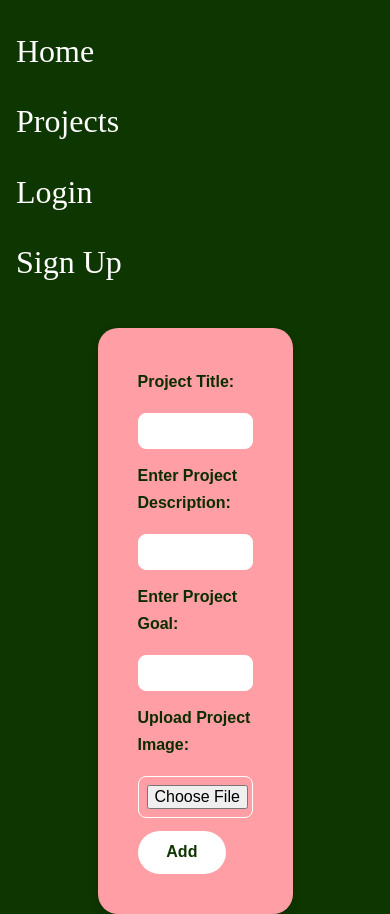
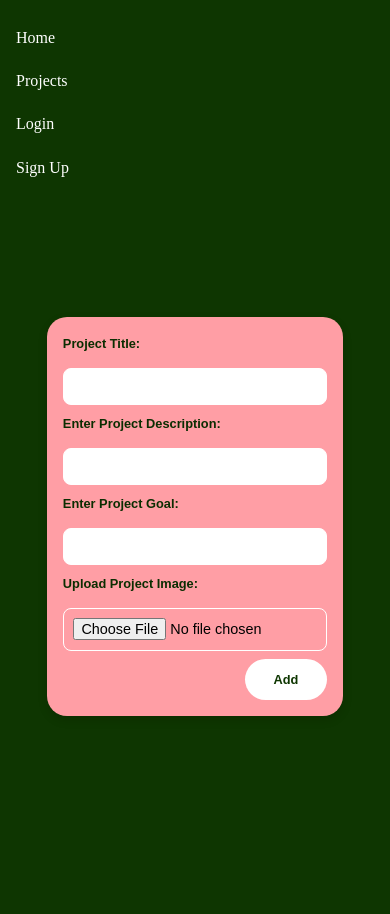
Before and after one commit to todesclia/crowdfunding-frontend, a React (Vite) app: page /addproject in a window 390 px wide. After the commit the page ends 873 px from the top, so only its background shows below. Built offline with nearby package versions, Linux system fonts and the light colour scheme; a web font is replaced by a local one.

Commit message:
more css fixes

```diff
--- a/src/components/RippleRise.css
+++ b/src/components/RippleRise.css
@@ -5,10 +5,11 @@
   box-sizing: border-box;
 }
 
+/* border: 4px solid red; */
+
 body {
   font-family: "Rubik Doodle Shadow", Arial, Helvetica, sans-serif;
   line-height: 1.7;
-  /* background-color: #0f5759; */
   background-color: #0e3601;
   min-height: 100vh;
   background-size: cover;
@@ -26,6 +27,7 @@ body {
   border-radius: 50px;
   cursor: pointer;
   text-align: center;
+  float: right;
   font-size: 1rem;
   font-weight: bold;
   transition: all 0.3s ease;
@@ -71,19 +73,12 @@ body {
   gap: 2rem;
   padding: 3rem 1rem 1rem 1rem; /* Add padding to the home container (top and sides) */
   margin-top: 4rem; /* Adds space between the navbar and the cards */
-
-}
-
-.project-cards-container {
-  grid-column: span 3;
-  display: grid;
-  grid-template-columns: repeat(3, 1fr);
-  gap: 20px;
-  padding: 20px;
 }
 
 .cards {
-  border: 1px solid #84363d;
+  display: flex; /* Enable flexbox */
+  flex-direction: column; /* Stack child elements in a column */
+  border: 1px solid #ff9ea5;
   font-family: Geneva, Verdana, sans-serif;
   width: 80%;
   margin-top: 2em;
@@ -113,6 +108,10 @@ body {
 }
 
 .cards a {
+  display: flex; /* Enable flexbox */
+  flex-direction: column; /* Stack child elements in a column */
+  justify-content: center; /* Center elements vertically */
+  align-items: center; /* Center elements horizontally */
   text-decoration: none;
 }
 
@@ -178,16 +177,17 @@ body {
   justify-content: center;
   align-items: center;
   min-height: 100vh;
+  padding: 1rem;
 }
 
 form {
   background-color: #ff9ea5;
-  padding: 2.5rem;
+  padding: 2rem;
   border-radius: 20px;
   box-shadow: 0 4px 10px rgba(0, 0, 0, 0.15);
   margin-top: 8rem; /* Add margin-top to create space between form and navbar */
   max-width: 600px; /* Set a maximum width for the form */
-  width: 50%; /* Make the form responsive, taking up 90% of the screen on smaller devices */
+  width: 90%; /* Make the form responsive, taking up 90% of the screen on smaller devices */
 }
 
 form label {
@@ -201,8 +201,8 @@ form label {
 form input,
 form select {
   width: 100%;
-  padding: 8px;
-  margin: 0.8rem 0;
+  padding: 0.8rem;
+  margin: 0.5rem 0;
   border-radius: 8px;
   border: 1px solid #fff;
   font-size: 1rem;
@@ -223,19 +223,72 @@ form input:focus {
 
   .navbar a {
     margin: 0.5rem 0;
+    font-size: 1rem; /* Adjust form font size */
   }
 
   .home {
     grid-template-columns: 1fr;
-    padding-top: 280px;
+    margin-top: 9rem;
   }
 
-  .card {
-    grid-column: span 1; /* Adjust for mobile screens */
-    padding-top: 20px;
+  .card-details {
+    padding: 0.6rem;
+    margin-top: 13.5rem;
+  }
+
+  .card-details img {
+    width: 50%;
+    height: auto;
+    border-radius: 8px;
+  }
+
+  .card-details h3 {
+    font-size: 0.9rem;
+  }
+
+  .card-details p {
+    font-size: 0.7rem;
+  }
+
+  .cards {
+    padding: 0.6rem;
+    align-items: center;
+  }
+
+  .cards img {
+    width: 50%;
+    height: auto;
+    border-radius: 8px;
+  }
+
+  .cards h3 {
+    font-size: 0.9rem;
+  }
+
+  .cards p {
+    font-size: 0.7rem;
   }
 
   .form-container {
-    padding-top: 200px;
+    margin: 0.9rem 0.9rem;
+  }
+
+  form {
+    margin-top: 10rem; /* Adjust margin for smaller screens */
+    padding: 1.0rem; /* Reduce padding inside the form */
+  }
+
+  form label {
+    font-size: 0.8rem; /* Smaller label font size */
+  }
+
+  form input,
+  form select {
+    font-size: 0.9rem; /* Adjust input font size */
+    padding: 0.6rem; /* Reduce input padding */
+  }
+
+  .btn {
+    font-size: 0.8rem; /* Adjust input font size */
   }
 }
```
